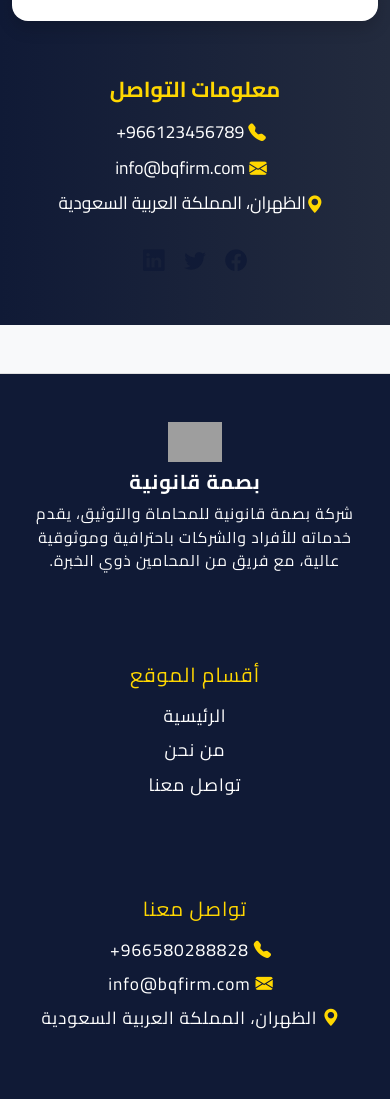
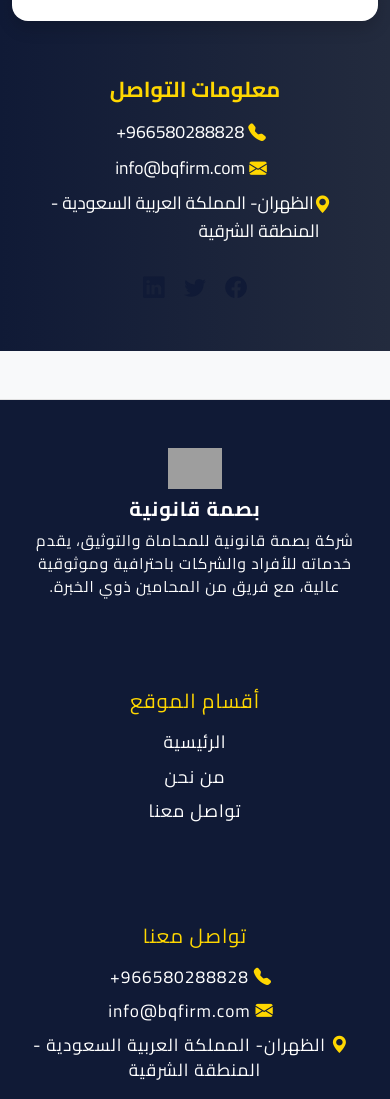
Before and after one commit to alyaamobarak/lawFreelance, a plain HTML site: page index.html in a window 390 px wide. Shown: the part 1921-3020 px from the top of the page. Drawn offline with nearby package versions, Linux system fonts and the light colour scheme; grey boxes are pictures that could not be loaded.

Commit message:
ediit on mobile nummber

```diff
--- a/css/style.css
+++ b/css/style.css
@@ -141,7 +141,9 @@ body {
 .contact-info i {
   vertical-align: middle;
 }
-
+.spanright{
+  padding-left: 8rem;
+}
 .form-control, .form-control:focus {
   border-radius: 1rem;
   border: 1px solid #ddd;
--- a/index.html
+++ b/index.html
@@ -26,8 +26,7 @@
           <!-- <li class="nav-item"><a class="nav-link" href="#services">الخدمات</a></li> -->
           <li class="nav-item"><a class="nav-link" href="#contact">تواصل معنا</a></li>
         </ul>
-        <!-- <button class="btn btn-gold btn-sm fw-bold ms-3" style="border-radius: 20px; min-width: 48px;" onclick="window.location.href='index-en.html'">en</button> -->
-         <!-- ss -->
+
       </div>
     </div>
   </nav>
@@ -56,89 +55,7 @@
     </div>
   </section>
 
- <!-- قسم الخدمات  -->
-  <!-- <section id="services" class="py-5 services-section">
-    <div class="container">
-      <h2 class="fw-bold text-center mb-5 text-navy">خدماتنا القانونية</h2>
-      <div class="row g-4 mb-3">
-        <div class="col-md-4">
-          <div class="service-horizontal-card d-flex flex-row align-items-center bg-white shadow-sm rounded-4 p-3">
-            <div class="service-img-wrap me-3">
-              <img src="https://images.unsplash.com/photo-1515378791036-0648a3ef77b2?auto=format&fit=crop&w=400&q=80" alt="استشارات قانونية" class="service-img-horiz ">
-            </div>
-            <div class="flex-fill text-start">
-              <h5 class="service-title mb-2">الاستشارات القانونية</h5>
-              <p class="service-desc mb-0">تقديم استشارات قانونية دقيقة في جميع المجالات للأفراد والشركات، مع متابعة مستمرة وحلول مبتكرة.</p>
-            </div>
-          </div>
-        </div>
 
-        <div class="col-md-4">
-          <div class="service-horizontal-card d-flex flex-row align-items-center bg-white shadow-sm  p-3">
-            <div class="service-img-wrap me-3">
-              <img src="https://images.unsplash.com/photo-1464983953574-0892a716854b?auto=format&fit=crop&w=400&q=80" alt="قضايا جنائية" class="service-img-horiz rounded-2">
-            </div>
-            <div class="flex-fill text-start">
-              <h3 class="service-title mb-2">القضايا الجنائية</h3>
-              <p class="service-desc mb-0">الدفاع والمرافعة في القضايا الجنائية بمهنية عالية، مع الحرص على حماية حقوق العملاء وتحقيق أفضل النتائج.</p>
-            </div>
-          </div>
-        </div>
-
-        <div class="col-md-4">
-          <div class="service-horizontal-card d-flex flex-row align-items-center bg-white shadow-sm  p-3">
-            <div class="service-img-wrap me-3">
-              <img src="https://images.unsplash.com/photo-1503676382389-4809596d5290?auto=format&fit=crop&w=400&q=80" alt="العقود التجارية" class="service-img-horiz rounded-2">
-            </div>
-            <div class="flex-fill text-start">
-              <h5 class="service-title mb-2">العقود التجارية</h5>
-              <p class="service-desc mb-0">صياغة ومراجعة العقود التجارية بما يضمن حقوق جميع الأطراف، مع تقديم حلول قانونية متكاملة.</p>
-            </div>
-          </div>
-        </div>
-      </div>
-      <div class="row g-4">
-
-       <div class="col-md-4">
-  <div class="service-horizontal-card d-flex flex-row align-items-center bg-white shadow-sm p-3">
-    <div class="service-img-wrap me-3">
-              <img src="https://images.unsplash.com/photo-1464983953574-0892a716854b?auto=format&fit=crop&w=400&q=80" alt="قضايا جنائية" class="service-img-horiz rounded-2">
-    </div>
-    <div class="flex-fill text-start">
-      <h5 class="service-title mb-2">القضايا الأسرية</h5>
-      <p class="service-desc mb-0">حل النزاعات الأسرية والشرعية باحترافية وسرية تامة، مع مراعاة الجوانب الإنسانية والقانونية.</p>
-    </div>
-  </div>
-</div>
-
-
-        <div class="col-md-4">
-          <div class="service-horizontal-card d-flex flex-row align-items-center bg-white shadow-sm  p-3">
-            <div class="service-img-wrap me-3">
-              <img src="https://images.unsplash.com/photo-1465101046530-73398c7f28ca?auto=format&fit=crop&w=400&q=80" alt="تحكيم دولي" class="service-img-horiz rounded-2">
-            </div>
-            <div class="flex-fill text-start">
-              <h5 class="service-title mb-2">التحكيم الدولي</h5>
-              <p class="service-desc mb-0">تمثيل العملاء في قضايا التحكيم التجاري والدولي، مع خبرة واسعة في فض النزاعات الدولية.</p>
-            </div>
-          </div>
-        </div>
-
-        <div class="col-md-4">
-          <div class="service-horizontal-card d-flex flex-row align-items-center bg-white shadow-sm  p-3">
-            <div class="service-img-wrap me-3">
-              <img src="https://images.unsplash.com/photo-1517841905240-472988babdf9?auto=format&fit=crop&w=400&q=80" alt="صياغة العقود" class="service-img-horiz rounded-2">
-            </div>
-            <div class="flex-fill text-start">
-              <h3 class="service-title mb-2">صياغة العقود</h3>
-              <p class="service-desc mb-0">صياغة العقود والاتفاقيات القانونية باحترافية ودقة، مع مراعاة التفاصيل القانونية الدقيقة.</p>
-            </div>
-          </div>
-        </div>
-      </div>
-    </div>
-  </section>
-   -->
   <!-- تواصل معنا -->
   <section id="contact" class="py-5 contact-section">
     <div class="container">
@@ -166,9 +83,11 @@
         <div class="col-lg-6">
           <div class="contact-info text-center text-lg-end">
             <h4 class="fw-bold mb-3">معلومات التواصل</h4>
-            <p class="mb-2"><i class="bi bi-telephone-fill text-gold ms-2"></i> 966123456789+</p>
+            <p class="mb-2"><i class="bi bi-telephone-fill text-gold ms-2"></i> 966580288828+</p>
             <p class="mb-2"><i class="bi bi-envelope-fill text-gold ms-2"></i> info@bqfirm.com</p>
-            <p class="mb-2"><i class="bi bi-geo-alt-fill text-gold ms-2"></i>الظهران، المملكة العربية السعودية</p>
+            <!-- <p class="mb-2"><i class="bi bi-geo-alt-fill text-gold ms-2"></i>الظهران، المملكة العربية السعودية</p> -->
+            <p class="mb-2"><i class="bi bi-geo-alt-fill text-gold ms-2"></i>الظهران-  المملكة العربية السعودية - <br> <span class="spanright ">المنطقة الشرقية </span></p>
+
             <div class="mt-4">
               <a href="#" class="text-navy fs-4 mx-2"><i class="bi bi-facebook"></i></a>
               <a href="#" class="text-navy fs-4 mx-2"><i class="bi bi-twitter"></i></a>
@@ -203,7 +122,7 @@
           <ul class="list-unstyled footer-contact">
             <li><i class="bi bi-telephone-fill text-gold ms-2"></i> 966580288828+</li>
             <li><i class="bi bi-envelope-fill text-gold ms-2"></i> info@bqfirm.com</li>
-            <li><i class="bi bi-geo-alt-fill text-gold ms-2"></i>  الظهران،  المملكة العربية السعودية  </li>
+            <li><i class="bi bi-geo-alt-fill text-gold ms-2"></i> الظهران-  المملكة العربية السعودية - <br> <span class="px-4">المنطقة الشرقية </span></li>
           </ul>
         </div>
       </div>
```
Also changed, not shown: index-en.html (deleted, +0 -212 lines).
